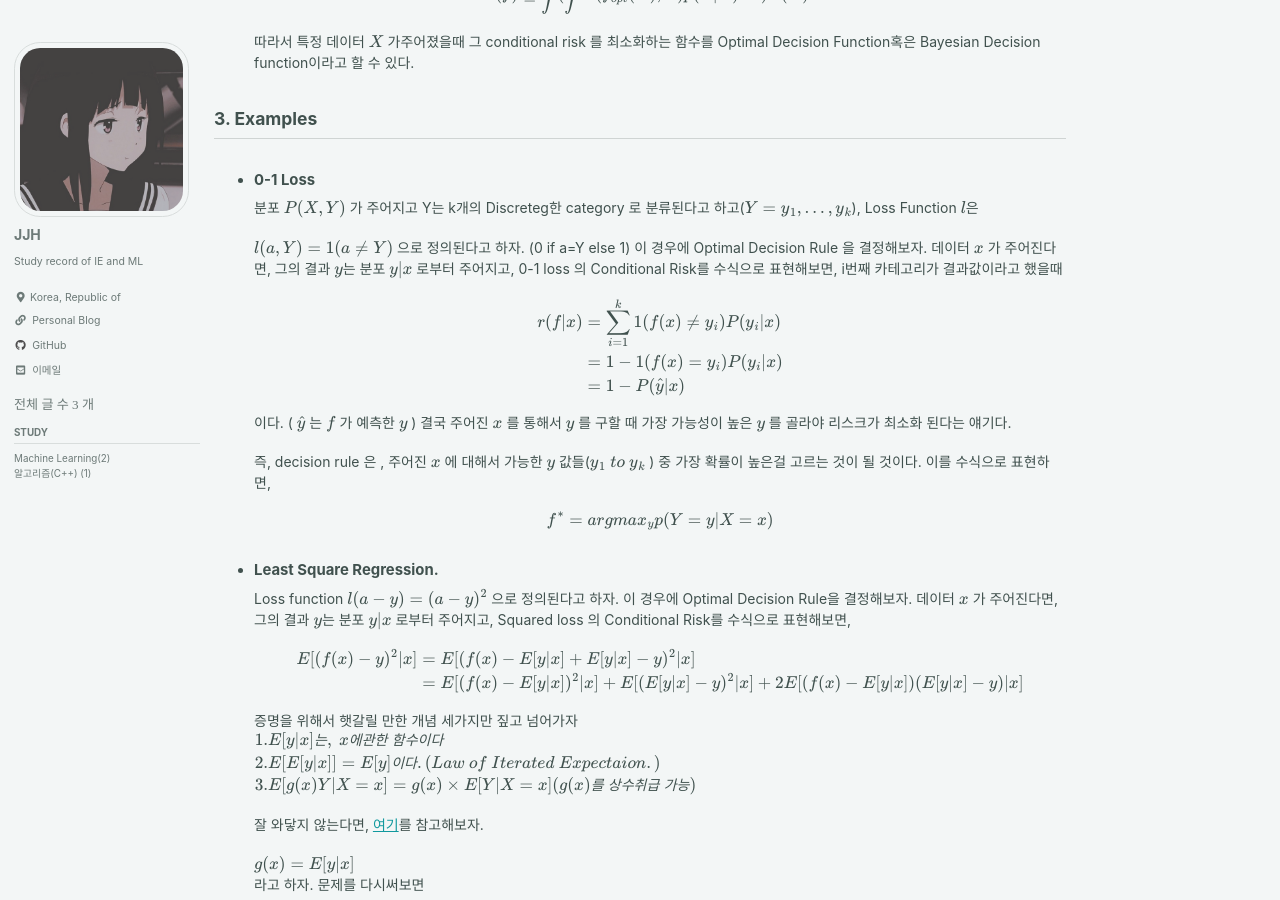
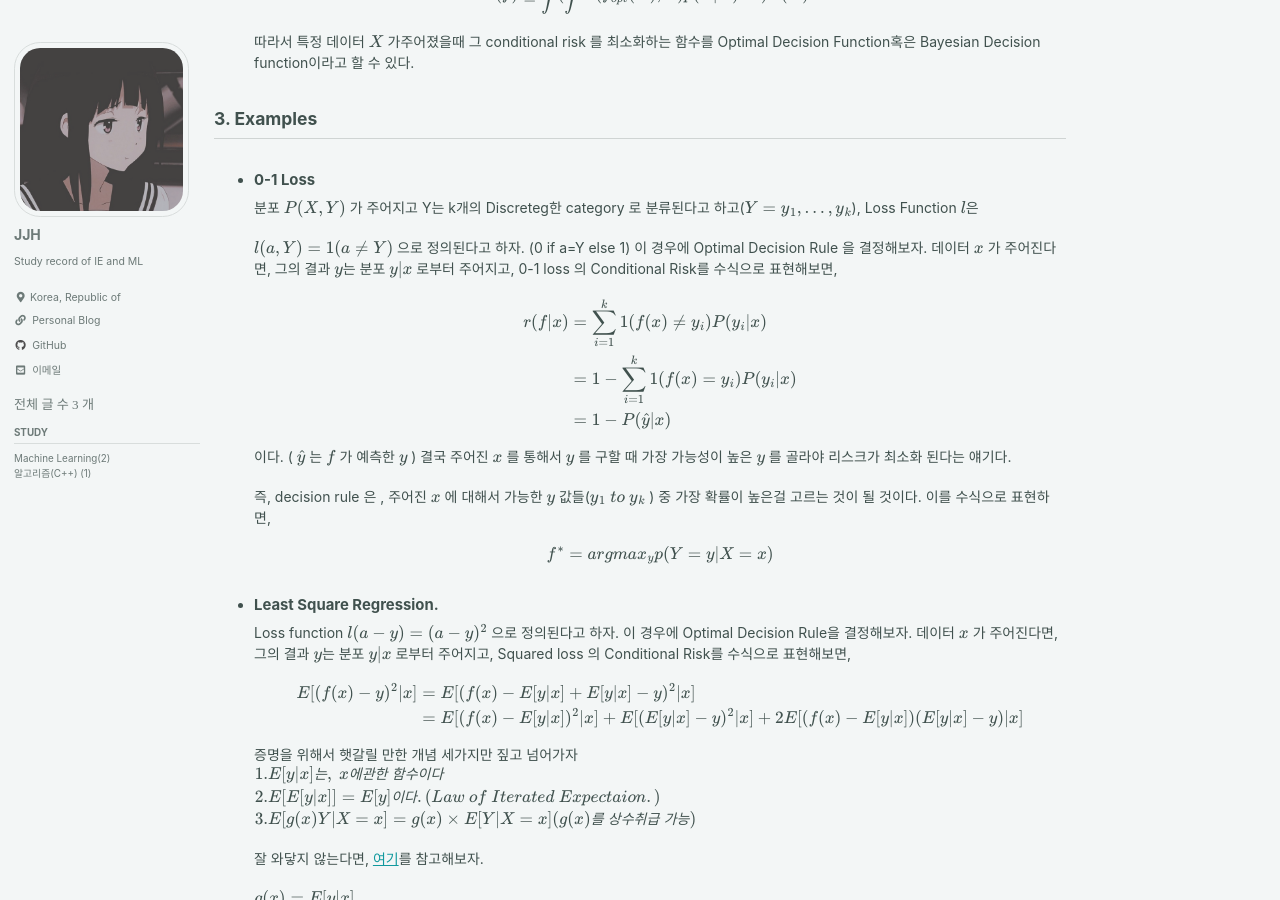
Before and after one commit to Corpse-is-Talking/Corpse-is-Talking.github.io, a Jekyll site: the page built from _posts/Machine Learning/2021-08-13-Statistical Learning Theory.md, in a window 1280 px wide and 900 px high, scrolled down 1435 px. Built offline with Jekyll 4.4.1, drawn with Linux system fonts in a browser that asks for light colours; cached includes are drawn as plain includes; formulas are drawn with MathJax 3; comment, search, counter and statistics services are not loaded.

Commit message:
20210820 final

```diff
--- a/_posts/Machine Learning/2021-08-13-Statistical Learning Theory.md
+++ b/_posts/Machine Learning/2021-08-13-Statistical Learning Theory.md
@@ -81,12 +81,12 @@ comments: true
 
   $$l(a,Y)= 1(a\neq Y)$$
   으로 정의된다고 하자. (0 if a=Y else 1)
-  이 경우에 Optimal Decision Rule 을 결정해보자.  데이터 $x$ 가 주어진다면, 그의 결과 $y$는 분포 $y|x$ 로부터 주어지고, 0-1 loss 의 Conditional Risk를 수식으로 표현해보면, i번째 카테고리가 결과값이라고 했을때
+  이 경우에 Optimal Decision Rule 을 결정해보자.  데이터 $x$ 가 주어진다면, 그의 결과 $y$는 분포 $y|x$ 로부터 주어지고, 0-1 loss 의 Conditional Risk를 수식으로 표현해보면,
 
   $$
   \begin{aligned}
   r(f|x)&= \sum_{i=1}^{k} 1(f(x)\neq y_i)P(y_i|x) \\
-  &=  1-1(f(x)=y_i)P(y_i|x)\\
+  &=  1-\sum_{i=1}^{k} 1(f(x)=y_i)P(y_i|x)\\
   &= 1- P(\hat{y}|x)
   \end{aligned}
   $$
```
